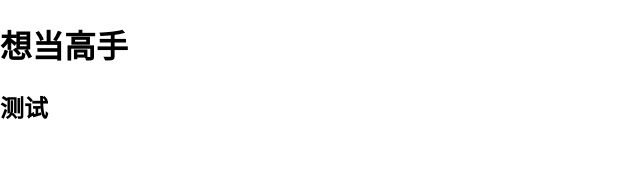
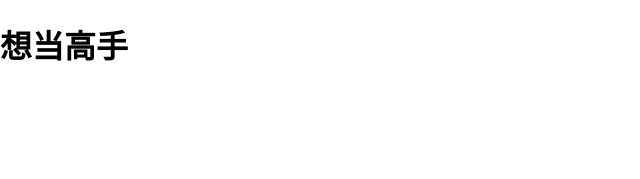
Before and after one commit to Charon416/react-basic, a React (Create React App) app: page / in a window 1280 px wide. Shown: the top 179 px of the page, without its empty margins (0-640 px from the left). Built offline with nearby package versions, Linux system fonts and the light colour scheme.

Commit message:
Revert "test"
This reverts commit dbc7286037cd5e6baee68f7fd7291efd031282e9.

```diff
--- a/src/App.js
+++ b/src/App.js
@@ -4,7 +4,6 @@ function App() {
     <div className="App">
       <header className="App-header">
         <h1>想当高手</h1>
-        <h2>测试</h2>
       </header>
     </div>
   );
```
